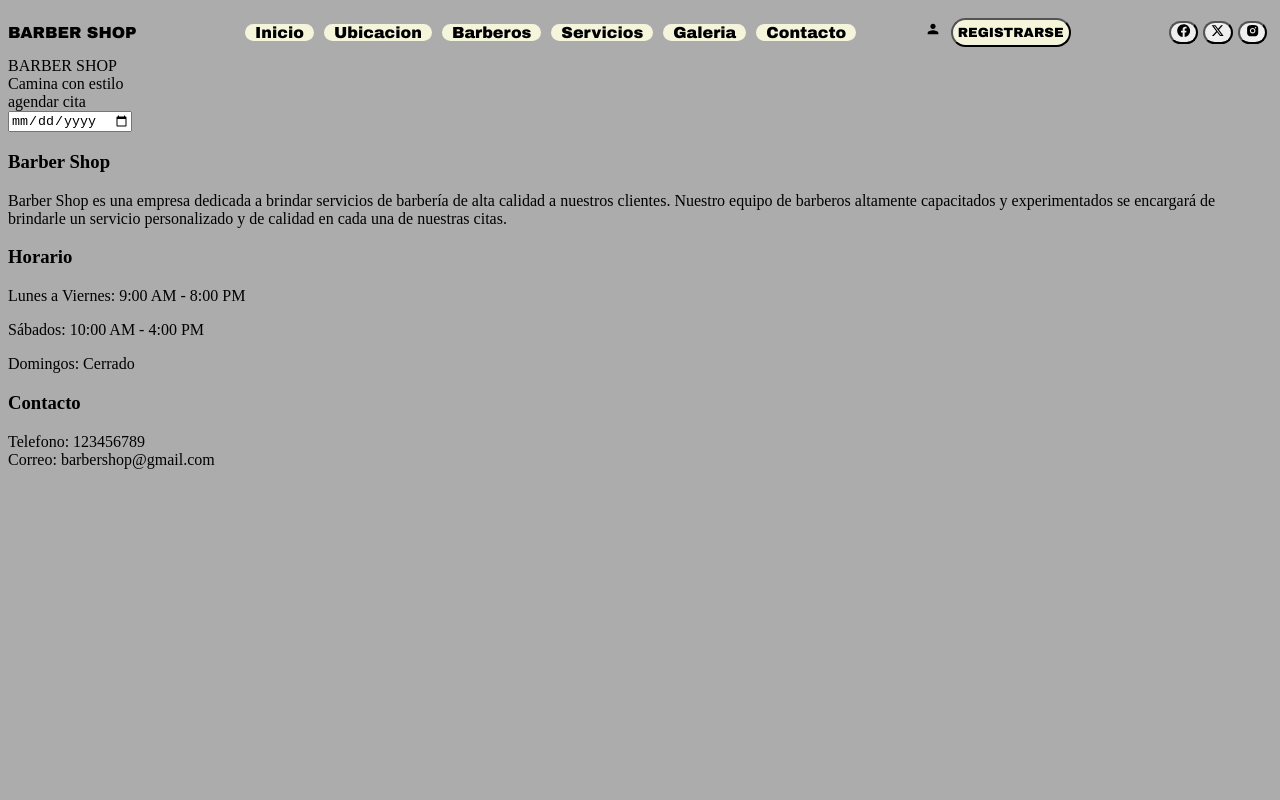
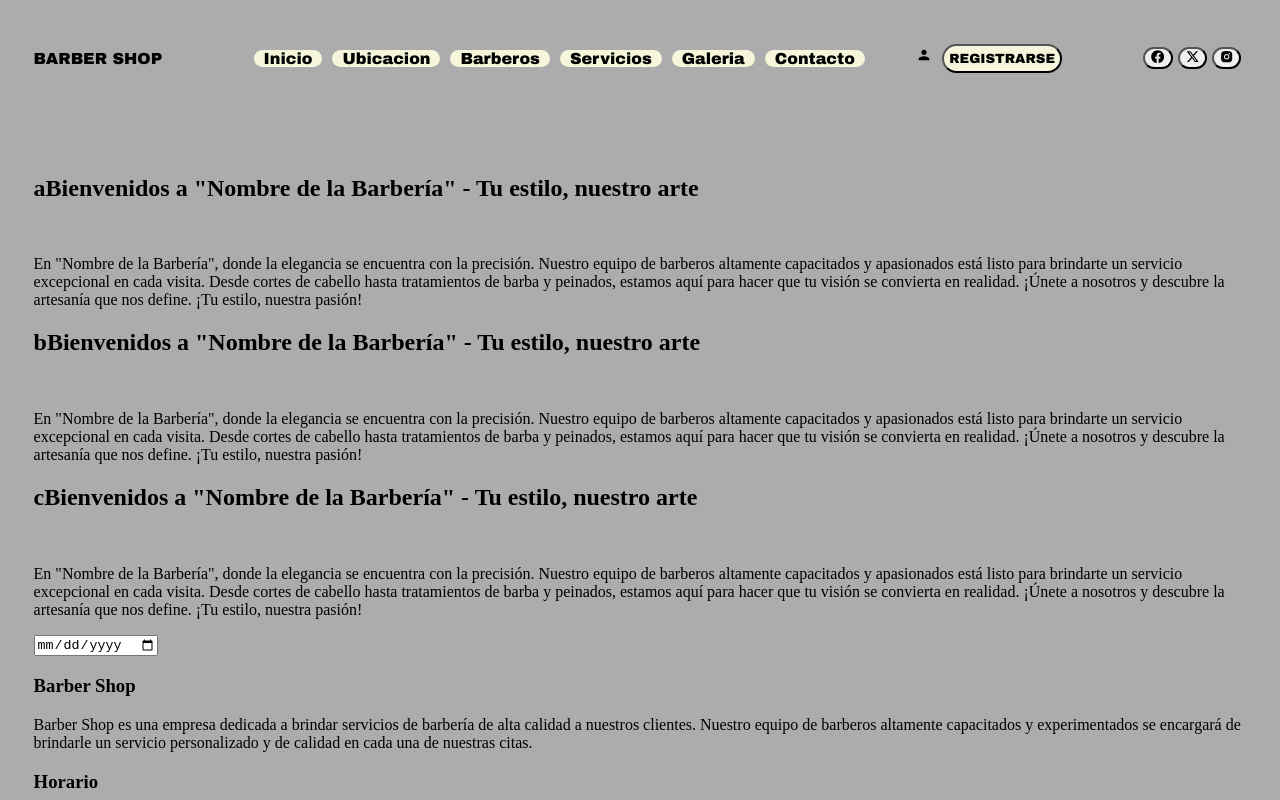
Before and after one commit to DanielMMiralles/Barbershop, a React (Vite) app: page / in a window 1280 px wide. Shown: the top 800 px of the page. Built offline with nearby package versions, Linux system fonts and the light colour scheme.

Commit message:
probando un slider

```diff
--- a/src/App.jsx
+++ b/src/App.jsx
@@ -3,7 +3,8 @@ import { MdPerson } from "react-icons/md"
 import { FaFacebook } from "react-icons/fa";
 import { RiInstagramFill } from "react-icons/ri";
 import { FaXTwitter } from "react-icons/fa6";
-import './index.css';
+import './Navbar.css';
+import './App.css' ;
 import {NavBar} from "./navBar.jsx";
 
 
@@ -13,16 +14,27 @@ export function App () {
         <div>
             {/* NavBar component */}
             <NavBar />
+            <br/><br/><br/><br/>
             <section>
-                BARBER SHOP <br />
-                <span>
-                    Camina con estilo<br></br>
-                    agendar cita
-                </span>
-                <div>
+           <div className="contenedor">
+                <div className="Descripcion">
+                    <h2>aBienvenidos a "Nombre de la Barbería" - Tu estilo, nuestro arte</h2><br />
+                    <p>En "Nombre de la Barbería", donde la elegancia se encuentra con la precisión. Nuestro equipo de barberos altamente capacitados y apasionados está listo para brindarte un servicio excepcional en cada visita. Desde cortes de cabello hasta tratamientos de barba y peinados, estamos aquí para hacer que tu visión se convierta en realidad. ¡Únete a nosotros y descubre la artesanía que nos define. ¡Tu estilo, nuestra pasión!</p>
+                </div>
+                <div className="Descripcion">
+                    <h2>bBienvenidos a "Nombre de la Barbería" - Tu estilo, nuestro arte</h2><br />
+                    <p>En "Nombre de la Barbería", donde la elegancia se encuentra con la precisión. Nuestro equipo de barberos altamente capacitados y apasionados está listo para brindarte un servicio excepcional en cada visita. Desde cortes de cabello hasta tratamientos de barba y peinados, estamos aquí para hacer que tu visión se convierta en realidad. ¡Únete a nosotros y descubre la artesanía que nos define. ¡Tu estilo, nuestra pasión!</p>
+                </div>
+                <div className="Descripcion">
+                    <h2>cBienvenidos a "Nombre de la Barbería" - Tu estilo, nuestro arte</h2><br />
+                    <p>En "Nombre de la Barbería", donde la elegancia se encuentra con la precisión. Nuestro equipo de barberos altamente capacitados y apasionados está listo para brindarte un servicio excepcional en cada visita. Desde cortes de cabello hasta tratamientos de barba y peinados, estamos aquí para hacer que tu visión se convierta en realidad. ¡Únete a nosotros y descubre la artesanía que nos define. ¡Tu estilo, nuestra pasión!</p>
+                </div>
+            </div>
+            <div>
+
                 <input type='date' value={fechaCita} onChange={(e) => {setFechaCita(e.target.value);}}/>
-                {fechaCita}
-                </div>
+                {fechaCita}{/*muestra la fecha pa probar */}
+            </div>
             </section>
             <footer>
                 <div>
--- a/src/index.css
+++ b/src/Navbar.css
@@ -32,6 +32,7 @@ nav {
 
 body{
     background-color: #acacac;
+    padding: 2%;
 }
 
 #regBut{
--- a/src/main.jsx
+++ b/src/main.jsx
@@ -1,6 +1,7 @@
 import { StrictMode } from 'react'
 import { createRoot } from 'react-dom/client'
-import './index.css'
+import './Navbar.css'
+import './App.css'
 import { App } from '/src/App.jsx'
 
 createRoot(document.getElementById('root')).render(
--- a/src/navBar.jsx
+++ b/src/navBar.jsx
@@ -3,7 +3,7 @@ import { MdPerson } from "react-icons/md"
 import { FaFacebook } from "react-icons/fa";
 import { RiInstagramFill } from "react-icons/ri";
 import { FaXTwitter } from "react-icons/fa6";
-import './index.css';
+import './Navbar.css';
 
 export const NavBar = () => {
     return(
```
Also changed, not shown: src/App.css (added).
